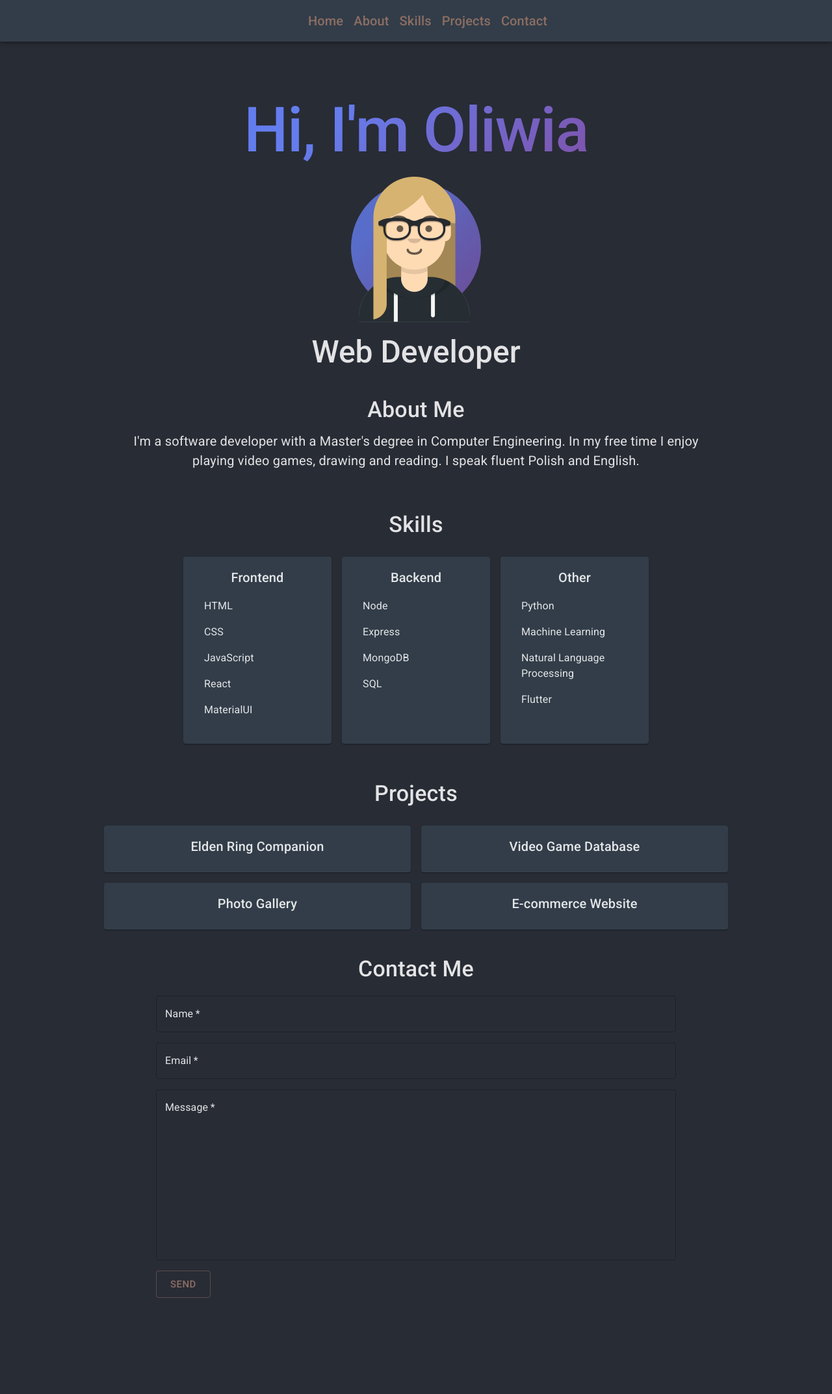
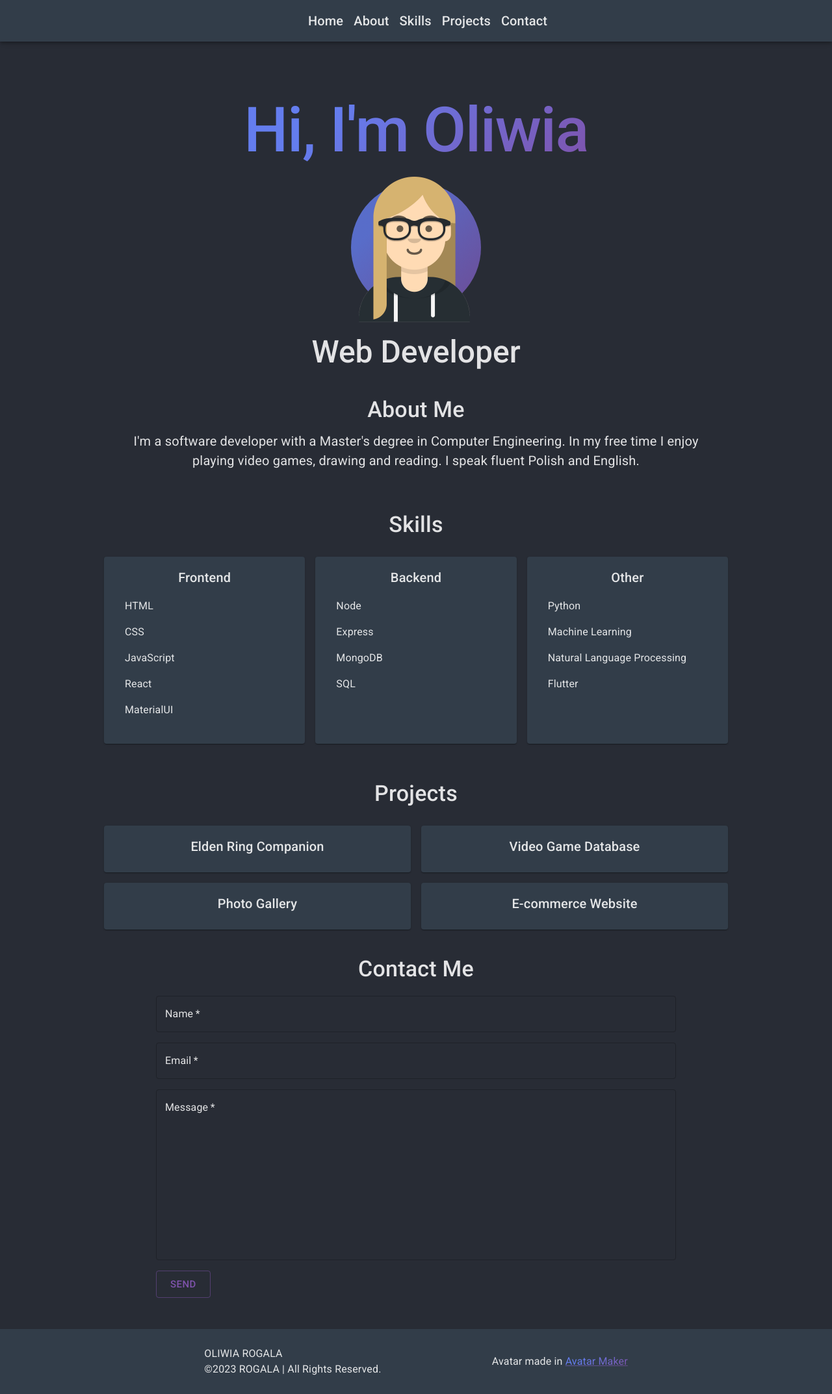
Before and after one commit to glowcloud/react-portfolio, a React (Vite) app: page / in a window 1280 px wide. Shown: the whole page at 65% size. Built offline with nearby package versions, Linux system fonts and the light colour scheme.

Commit message:
Styling changes, form feedback, basic footer

```diff
--- a/package.json
+++ b/package.json
@@ -16,7 +16,8 @@
     "@mui/material": "^5.11.16",
     "framer-motion": "^10.10.0",
     "react": "^18.2.0",
-    "react-dom": "^18.2.0"
+    "react-dom": "^18.2.0",
+    "validator": "^13.9.0"
   },
   "devDependencies": {
     "@types/react": "^18.0.28",
--- a/src/App.jsx
+++ b/src/App.jsx
@@ -6,7 +6,7 @@ function App() {
     palette: {
       type: "dark",
       primary: {
-        main: "#8d6e63",
+        main: "#7f53ac",
       },
       secondary: {
         main: "#f4c430",
--- /dev/null
+++ b/src/components/Layout/Footer.jsx
@@ -0,0 +1,38 @@
+import { Box, Typography, Link } from "@mui/material";
+
+const Footer = () => {
+  return (
+    <Box
+      component="footer"
+      display="flex"
+      justifyContent="space-evenly"
+      alignItems="center"
+      backgroundColor="background.paper"
+      minHeight="100px"
+      width="100%"
+      px={{ xl: "25rem", md: "10rem", sm: "1rem", xs: 2 }}
+    >
+      <Box display="flex" flexDirection="column" mx={2}>
+        <Typography>OLIWIA ROGALA</Typography>
+        <Typography>©2023 ROGALA | All Rights Reserved.</Typography>
+      </Box>
+      <Box mx={2}>
+        <Typography component="span">Avatar made in </Typography>
+        <Typography
+          component={Link}
+          href="https://chrome.google.com/webstore/detail/avatar-maker/ofknlbikfofijlcjkfcihomkedmchfbn"
+          sx={{
+            color: "#7f53ac",
+            backgroundImage: "linear-gradient(315deg, #7f53ac 0%, #647dee 74%)",
+            WebkitBackgroundClip: "text",
+            WebkitTextFillColor: "transparent",
+          }}
+        >
+          Avatar Maker
+        </Typography>
+      </Box>
+    </Box>
+  );
+};
+
+export default Footer;
--- a/src/components/Layout/Header.jsx
+++ b/src/components/Layout/Header.jsx
@@ -38,6 +38,16 @@ const Header = ({ setIsSidebarOpen }) => {
             href="#home"
             underline="hover"
             mx={1}
+            sx={{
+              color: "text.primary",
+              "&:hover": {
+                color: "#7f53ac",
+                backgroundImage:
+                  "linear-gradient(315deg, #7f53ac 0%, #647dee 74%)",
+                WebkitBackgroundClip: "text",
+                WebkitTextFillColor: "transparent",
+              },
+            }}
           >
             Home
           </Typography>
@@ -47,6 +57,16 @@ const Header = ({ setIsSidebarOpen }) => {
             href="#about"
             underline="hover"
             mx={1}
+            sx={{
+              color: "text.primary",
+              "&:hover": {
+                color: "#7f53ac",
+                backgroundImage:
+                  "linear-gradient(315deg, #7f53ac 0%, #647dee 74%)",
+                WebkitBackgroundClip: "text",
+                WebkitTextFillColor: "transparent",
+              },
+            }}
           >
             About
           </Typography>
@@ -56,6 +76,16 @@ const Header = ({ setIsSidebarOpen }) => {
             href="#skills"
             underline="hover"
             mx={1}
+            sx={{
+              color: "text.primary",
+              "&:hover": {
+                color: "#7f53ac",
+                backgroundImage:
+                  "linear-gradient(315deg, #7f53ac 0%, #647dee 74%)",
+                WebkitBackgroundClip: "text",
+                WebkitTextFillColor: "transparent",
+              },
+            }}
           >
             Skills
           </Typography>
@@ -65,6 +95,16 @@ const Header = ({ setIsSidebarOpen }) => {
             href="#projects"
             underline="hover"
             mx={1}
+            sx={{
+              color: "text.primary",
+              "&:hover": {
+                color: "#7f53ac",
+                backgroundImage:
+                  "linear-gradient(315deg, #7f53ac 0%, #647dee 74%)",
+                WebkitBackgroundClip: "text",
+                WebkitTextFillColor: "transparent",
+              },
+            }}
           >
             Projects
           </Typography>
@@ -74,6 +114,16 @@ const Header = ({ setIsSidebarOpen }) => {
             href="#contact"
             underline="hover"
             mx={1}
+            sx={{
+              color: "text.primary",
+              "&:hover": {
+                color: "#7f53ac",
+                backgroundImage:
+                  "linear-gradient(315deg, #7f53ac 0%, #647dee 74%)",
+                WebkitBackgroundClip: "text",
+                WebkitTextFillColor: "transparent",
+              },
+            }}
           >
             Contact
           </Typography>
--- a/src/components/Layout/Layout.jsx
+++ b/src/components/Layout/Layout.jsx
@@ -4,6 +4,7 @@ import { Box } from "@mui/material";
 
 import Header from "./Header";
 import Sidebar from "./Sidebar";
+import Footer from "./Footer";
 
 const Offset = styled("div")(({ theme }) => ({
   ...theme.mixins.toolbar,
@@ -17,10 +18,15 @@ const Layout = ({ children }) => {
     <Box width="100%" height="100vh" display="flex" flexDirection="column">
       <Header setIsSidebarOpen={setIsSidebarOpen} />
       <Sidebar isOpen={isSidebarOpen} setIsSidebarOpen={setIsSidebarOpen} />
-      <Box width="100%" py="5rem" px={{ md: "10rem", sm: "1rem", xs: 2 }}>
+      <Box
+        width="100%"
+        pt="5rem"
+        px={{ xl: "25rem", md: "10rem", sm: "1rem", xs: 2 }}
+      >
         <Offset />
         {children}
       </Box>
+      <Footer />
     </Box>
   );
 };
--- a/src/components/Sections/AboutMe.jsx
+++ b/src/components/Sections/AboutMe.jsx
@@ -11,7 +11,7 @@ const AboutMe = () => {
       my={5}
       id="about"
       sx={{
-        scrollMarginTop: 100,
+        scrollMarginTop: 90,
       }}
     >
       <Typography
--- a/src/components/Sections/Contact.jsx
+++ b/src/components/Sections/Contact.jsx
@@ -1,11 +1,38 @@
-import { Box, Typography, TextField, Button } from "@mui/material";
+import { useRef, useState } from "react";
+import {
+  Box,
+  Typography,
+  TextField,
+  Button,
+  CircularProgress,
+  Snackbar,
+  Alert,
+} from "@mui/material";
 import emailjs from "@emailjs/browser";
-import { useRef } from "react";
+import isEmail from "validator/lib/isemail";
 
 const Contact = () => {
   const formRef = useRef();
+  const [formState, setFormState] = useState({
+    user_name: "",
+    user_email: "",
+    message: "",
+  });
+  const [error, setError] = useState(false);
+  const [resultMsg, setResultMsg] = useState("");
+  const [isSnackbar, setIsSnackbar] = useState(false);
+  const [isSubmitting, setIsSubmitting] = useState(false);
 
   const onSubmit = async () => {
+    if (
+      !formState.user_name ||
+      !formState.user_email ||
+      !formState.message ||
+      !isEmail(formState.user_email)
+    ) {
+      setError(true);
+    } else {
+      setIsSubmitting(true);
       emailjs
         .sendForm(
           import.meta.env.VITE_SERVICE_ID,
@@ -15,12 +42,29 @@ const Contact = () => {
         )
         .then(
           (result) => {
-          console.log(result.text);
+            setError(false);
+            setIsSubmitting(false);
+            setResultMsg("Thank you for submitting your message.");
+            setIsSnackbar(true);
+            setFormState({ user_name: "", user_email: "", message: "" });
           },
           (error) => {
-          console.log(error.text);
+            setResultMsg(error.text);
+            setError(true);
+            setIsSnackbar(true);
+            setIsSubmitting(false);
           }
         );
+    }
+  };
+
+  const handleClose = (event, reason) => {
+    if (reason === "clickaway") {
+      return;
+    }
+
+    setIsSnackbar(false);
+    setResultMsg("");
   };
 
   return (
@@ -31,7 +75,7 @@ const Contact = () => {
       justifyContent="center"
       alignItems="center"
       my={5}
-      mx={{md: 10, sm: 0}}
+      mx={{ md: 10, sm: 0 }}
       id="contact"
     >
       <Typography
@@ -48,33 +92,96 @@ const Contact = () => {
         justifyContent="center"
         width="100%"
       >
-        <form ref={formRef} style={{ width: "100%" }}>
+        <form ref={formRef} style={{ width: "100%" }} autoComplete="off">
           <TextField
             label="Name"
-            sx={{ label: { color: "text.primary" }, width: "100%", my: 1 }}
-            required={true}
+            sx={{ label: { color: "text.primary" }, my: 1 }}
+            fullWidth
+            required
             type="text"
             name="user_name"
+            error={error && !formState.user_name}
+            onChange={(e) =>
+              setFormState((prevForm) => {
+                return { ...prevForm, user_name: e.target.value };
+              })
+            }
+            helperText={error && !formState.user_name && "Name field required."}
+            value={formState.user_name || ""}
           />
           <TextField
             label="Email"
-            sx={{ label: { color: "text.primary" }, width: "100%", my: 1 }}
-            required={true}
+            sx={{ label: { color: "text.primary" }, my: 1 }}
+            fullWidth
+            required
             type="email"
             name="user_email"
+            error={
+              error && (!formState.user_email || !isEmail(formState.user_email))
+            }
+            onChange={(e) =>
+              setFormState((prevForm) => {
+                return { ...prevForm, user_email: e.target.value };
+              })
+            }
+            helperText={
+              error &&
+              ((!formState.user_email && "Email field required.") ||
+                (!isEmail(formState.user_email) && "Incorrect email."))
+            }
+            value={formState.user_email || ""}
           />
           <TextField
             label="Message"
-            sx={{ label: { color: "text.primary" }, width: "100%", my: 1 }}
-            required={true}
+            sx={{ label: { color: "text.primary" }, my: 1 }}
+            fullWidth
+            required
             type="text"
             multiline
             rows={10}
             name="message"
+            error={error && !formState.message}
+            onChange={(e) =>
+              setFormState((prevForm) => {
+                return { ...prevForm, message: e.target.value };
+              })
+            }
+            helperText={error && !formState.message && "Name field required."}
+            value={formState.message || ""}
           />
-          <Button onClick={onSubmit} variant="outlined" size="large" sx={{ my: 1 }}>
+          <Box sx={{ position: "relative" }}>
+            <Button
+              onClick={onSubmit}
+              variant="outlined"
+              size="large"
+              sx={{ my: 1 }}
+              disabled={isSubmitting}
+            >
               Send
             </Button>
+            {isSubmitting && (
+              <CircularProgress
+                size={24}
+                sx={{
+                  color: "colors.primary",
+                  position: "absolute",
+                  top: "50%",
+                  left: "2.5rem",
+                  marginTop: "-12px",
+                  marginLeft: "-12px",
+                }}
+              />
+            )}
+          </Box>
+          <Snackbar
+            open={isSnackbar}
+            autoHideDuration={6000}
+            onClose={handleClose}
+          >
+            <Alert onClose={handleClose} severity={error ? "error" : "success"}>
+              {resultMsg}
+            </Alert>
+          </Snackbar>
         </form>
       </Box>
     </Box>
--- a/src/components/Sections/Skills.jsx
+++ b/src/components/Sections/Skills.jsx
@@ -19,7 +19,7 @@ const Skills = () => {
       spacing={2}
       id="skills"
       sx={{
-        scrollMarginTop: 100,
+        scrollMarginTop: 90,
       }}
     >
       <Grid item xs={12}>
@@ -32,7 +32,7 @@ const Skills = () => {
         </Typography>
       </Grid>
 
-      <Grid item xs={12} sm={12} md={6} lg={3}>
+      <Grid item xs={12} sm={12} md={6} lg={4}>
         <Card
           sx={{
             display: "flex",
@@ -66,7 +66,7 @@ const Skills = () => {
         </Card>
       </Grid>
 
-      <Grid item xs={12} sm={12} md={6} lg={3}>
+      <Grid item xs={12} sm={12} md={6} lg={4}>
         <Card
           sx={{
             display: "flex",
@@ -97,7 +97,7 @@ const Skills = () => {
         </Card>
       </Grid>
 
-      <Grid item xs={12} sm={12} md={6} lg={3}>
+      <Grid item xs={12} sm={12} md={6} lg={4}>
         <Card
           sx={{
             display: "flex",
```
Also changed, not shown: src/components/Layout/Sidebar.jsx (+11 -2 lines), src/components/Sections/Projects.jsx (+4 -4 lines), 2 other files (tests, documents, lock files or other folders). Lines whose indentation alone changed are shown as unchanged.
